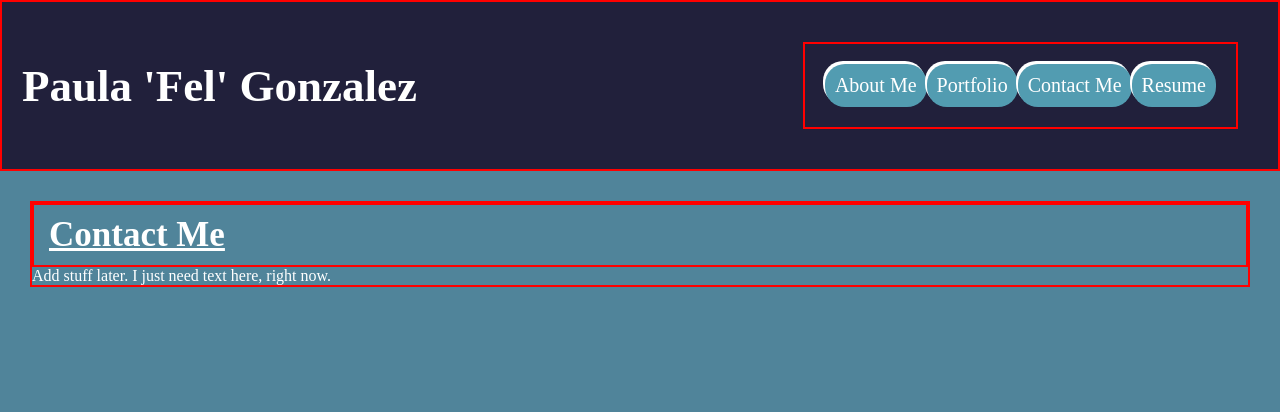
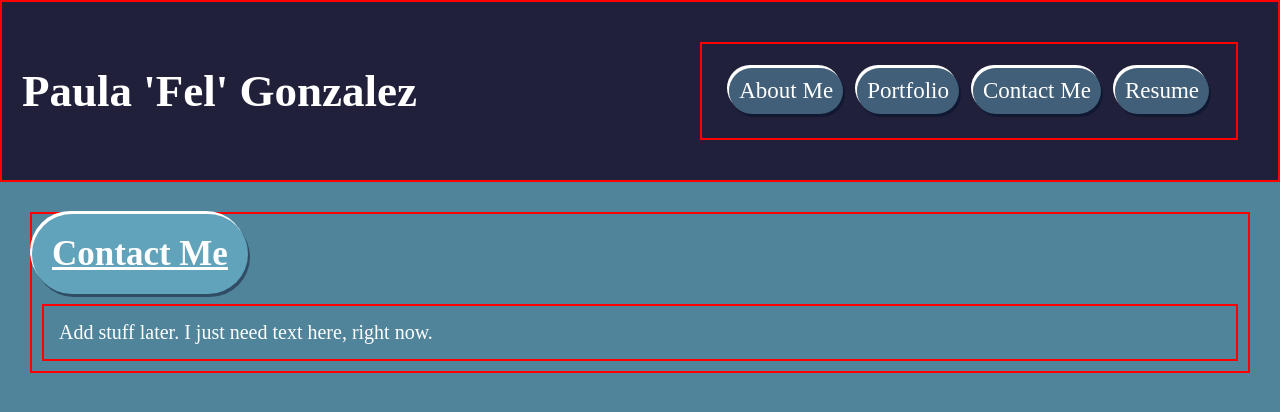
Before and after one commit to gonz951/Fels-Portfolio, a React (Vite) app: page /contact in a window 1280 px wide. Shown: the top 412 px of the page. Built offline with nearby package versions, Linux system fonts and the light colour scheme.

Commit message:
added styling rules to various elements

```diff
--- a/src/components/styles/Navbar.css
+++ b/src/components/styles/Navbar.css
@@ -1,20 +1,19 @@
 .navbar {
     color: white;
     text-decoration: none;
-    font-size: 20px;
+    font-size: 23px;
     padding: 10px;
+    margin: 4px 7px;
     /* bubble */
-    background-color: #529cb1;
-    border-radius: 20px;
-    box-shadow: -2px -3px white;
+    background-color:  #84e4ff51;
+    border-radius: 25px;
+    box-shadow: -2px -3px white, 2px 3px #111932;
     display: inline-block;
 }
 
-@media screen and (max-width: 400px) {
-    /* ! NEED TO FIX THIS */
+@media screen and (max-width: 500) {
     .navbar {
-        display: flex;
-        padding: 10px;
         flex-direction: column;
+        width: 100%;
     }
 }
--- a/src/components/styles/pages.css
+++ b/src/components/styles/pages.css
@@ -5,7 +5,32 @@
     h2 {
         font-size: 35px;
         text-decoration: underline;
-        padding: 10px 0 10px 15px;
+        padding: 20px;
+        /* border: 2px red solid; */
+        /* bubble */
+        background-color:  #84e4ff51;
+        border-radius: 50px;
+        box-shadow: -2px -3px white, 2px 3px #11193280;
+        display: inline-block;
+    }
+    p {
         border: 2px red solid;
+        margin: 10px;
+        padding: 15px;
+        font-size: 20px;
     }
 }
+
+.skills {
+    padding: 10px 35px;
+    background-color: #11193280;
+}
+
+.urchin {
+    width: 200px;
+    float: right;
+    margin: 20px;
+    margin-right: 5%;
+    border-radius: 50%;
+    border: 5px white dotted;
+}
```
